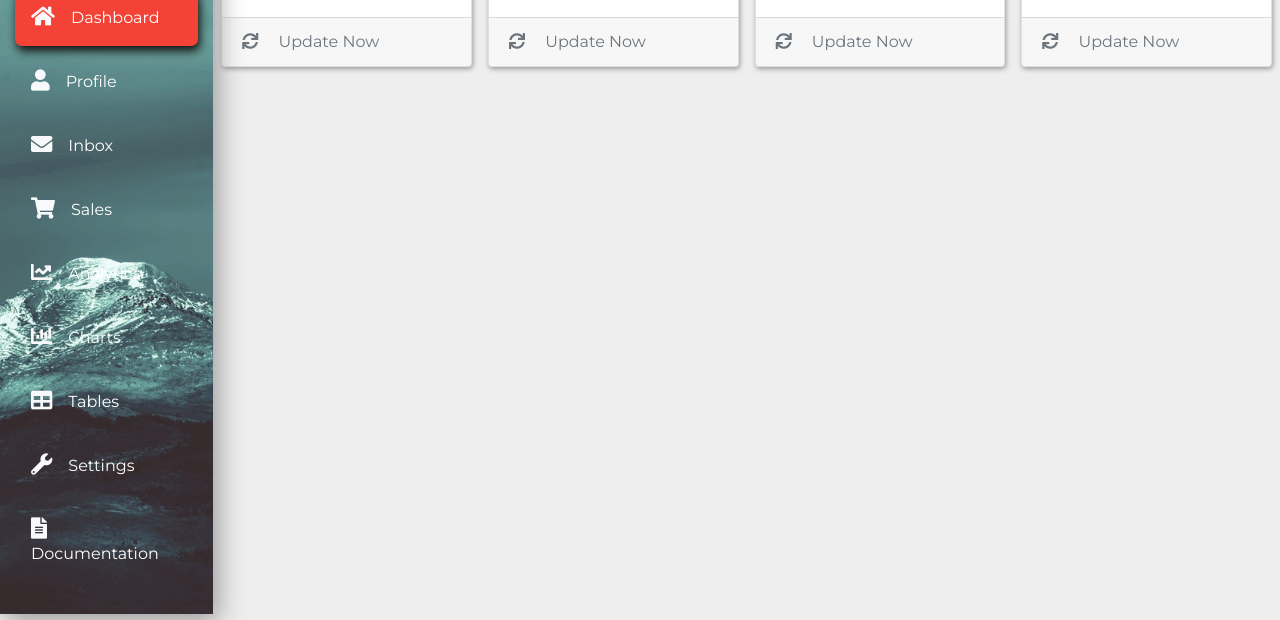
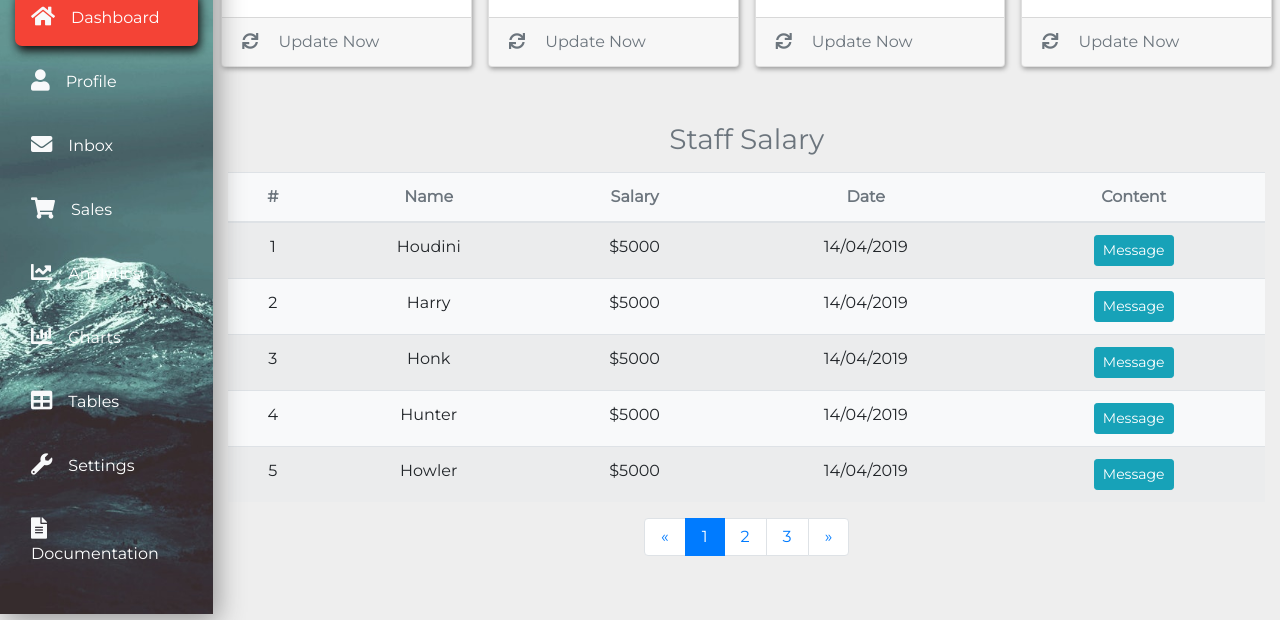
Before and after one commit to motswanax/bootstrap-starter, a plain HTML site: page dashboard.html in a window 1280 px wide. Shown: the part 186-806 px from the top of the page. Drawn offline with nearby package versions, Linux system fonts and the light colour scheme.

Commit message:
- added the staff salary table to the dashboard and the pagination below it.

```diff
--- a/dashboard.html
+++ b/dashboard.html
@@ -200,5 +200,104 @@
 </section>
 <!-- end of cards -->
 
+<!-- tables -->
+<section>
+    <div class="container-fluid">
+        <div class="row mb-5">
+            <div class="col-xl-10 col-lg-9 col-md-8 ml-auto">
+                <div class="row">
+                    <div class="col-12">
+                        <h3 class="text-muted text-center mb-3">Staff Salary</h3>
+                        <table class="table table-striped bg-light text-center">
+                            <thead>
+                                <tr class="text-muted">
+                                    <th>#</th>
+                                    <th>Name</th>
+                                    <th>Salary</th>
+                                    <th>Date</th>
+                                    <th>Content</th>
+                                </tr>
+                            </thead>
+                            <tbody>
+                                <tr>
+                                    <td>1</td>
+                                    <td>Houdini</td>
+                                    <td>$5000</td>
+                                    <td>14/04/2019</td>
+                                    <td><button class="btn btn-info btn-sm" type="button">Message</button></td>
+                                </tr>
+                                <tr>
+                                    <td>2</td>
+                                    <td>Harry</td>
+                                    <td>$5000</td>
+                                    <td>14/04/2019</td>
+                                    <td><button class="btn btn-info btn-sm" type="button">Message</button></td>
+                                </tr>
+                                <tr>
+                                    <td>3</td>
+                                    <td>Honk</td>
+                                    <td>$5000</td>
+                                    <td>14/04/2019</td>
+                                    <td><button class="btn btn-info btn-sm" type="button">Message</button></td>
+                                </tr>
+                                <tr>
+                                    <td>4</td>
+                                    <td>Hunter</td>
+                                    <td>$5000</td>
+                                    <td>14/04/2019</td>
+                                    <td><button class="btn btn-info btn-sm" type="button">Message</button></td>
+                                </tr>
+                                <tr>
+                                    <td>5</td>
+                                    <td>Howler</td>
+                                    <td>$5000</td>
+                                    <td>14/04/2019</td>
+                                    <td><button class="btn btn-info btn-sm" type="button">Message</button></td>
+                                </tr>
+                            </tbody>
+                        </table>
+
+                        <!-- pagination -->
+                        <nav>
+                            <ul class="pagination justify-content-center">
+                                <li class="page-item">
+                                    <a href="#" class="page-link py-2 px-3">
+                                        <span>&laquo;</span>
+                                    </a>
+                                </li>
+                                <li class="page-item active">
+                                    <a href="#" class="page-link py-2 px-3">
+                                        1
+                                    </a>
+                                </li>
+                                <li class="page-item">
+                                    <a href="#" class="page-link py-2 px-3">
+                                        2
+                                    </a>
+                                </li>
+                                <li class="page-item">
+                                    <a href="#" class="page-link py-2 px-3">
+                                        3
+                                    </a>
+                                </li>
+                                <li class="page-item">
+                                    <a href="#" class="page-link py-2 px-3">
+                                        <span>&raquo;</span>
+                                    </a>
+                                </li>
+                            </ul>
+                        </nav>
+                        <!-- end of pagination -->
+                    </div>
+                    <div class="col-12">
+
+                    </div>
+                </div>
+            </div>
+        </div>
+    </div>
+</section>
+<!-- end of tables -->
+
 </body>
 </html>
```
